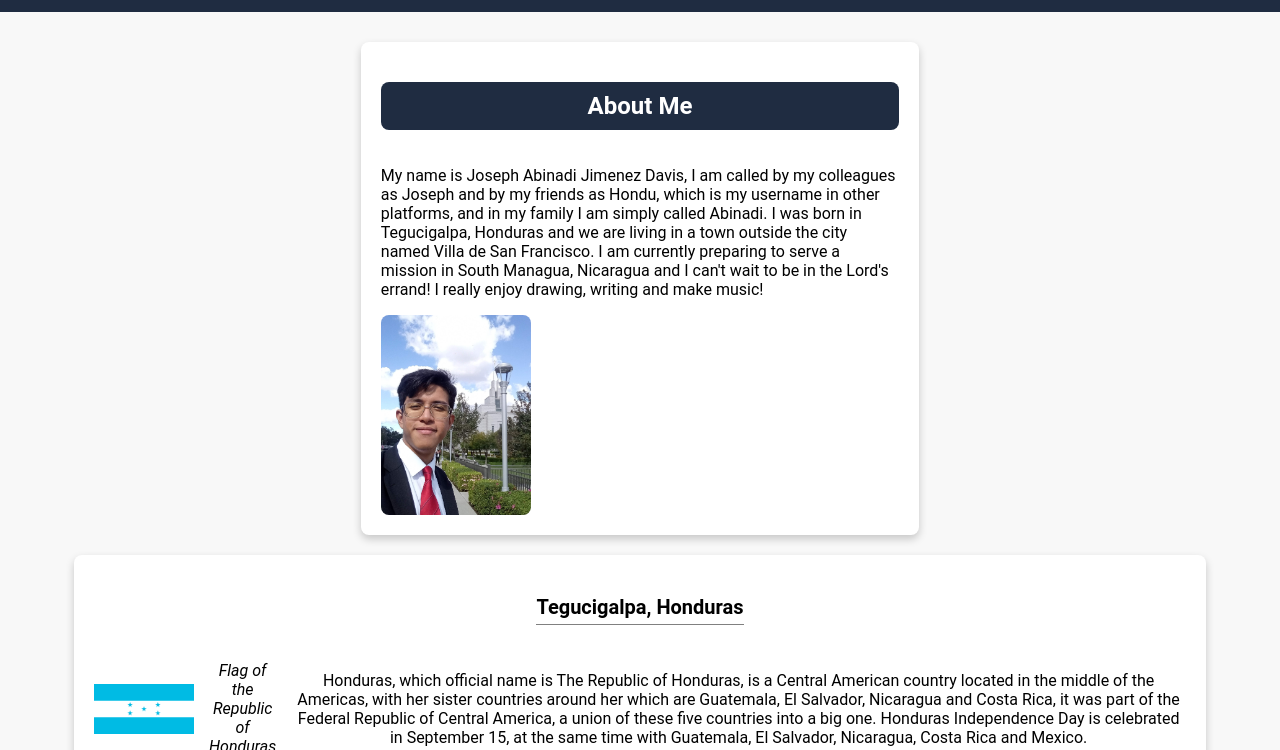
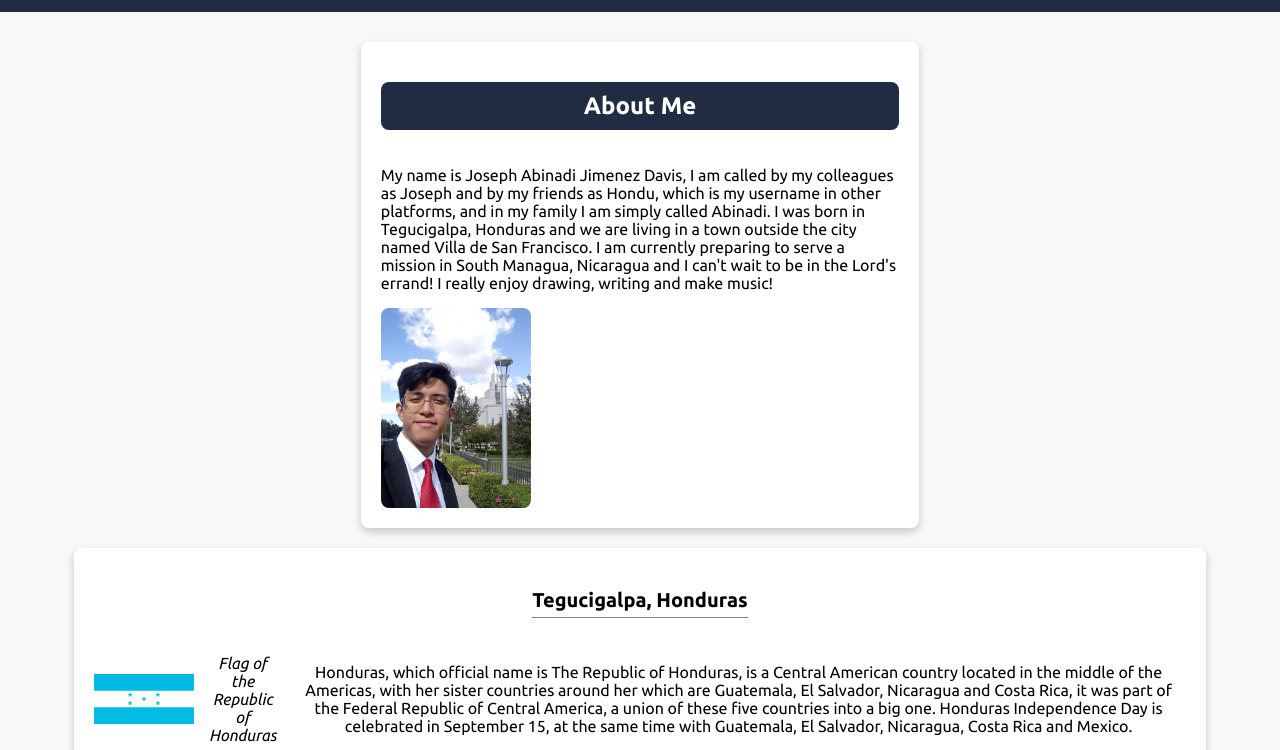
Before and after one commit to Abinadi2007/wdd131, a plain HTML site: page index.html in a window 1280 px wide. Shown: the part 111-861 px from the top of the page. Drawn offline with Linux system fonts and the light colour scheme.

Commit message:
modified:   style/base.css

```diff
--- a/style/base.css
+++ b/style/base.css
@@ -1,5 +1,5 @@
 body {
-    font-family: 'Roboto', sans-serif;
+    font-family: "Ubuntu", sans-serif;
     margin: 0;
     padding: 0;
     background-color: #f8f8f8;
```
